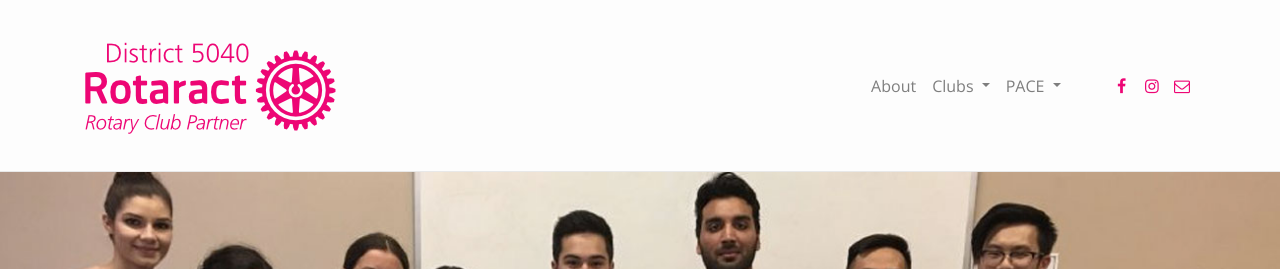
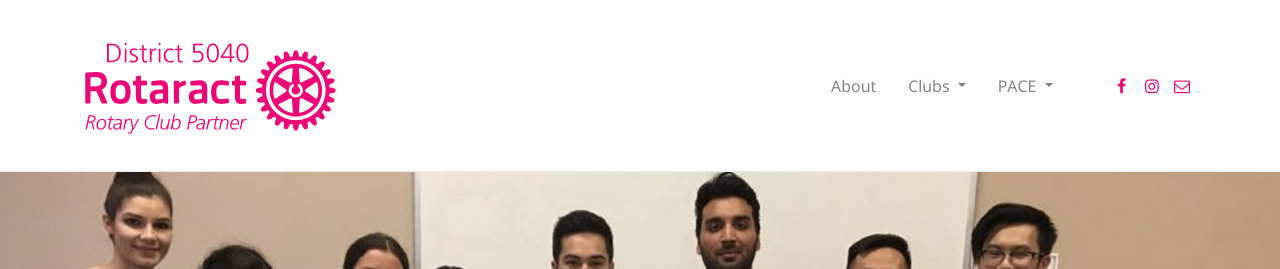
Before and after one commit to rotaract5040/rotaract5040.github.io, a Jekyll site: the page built from _clubs/new-westminster.md, in a window 1280 px wide. Shown: the top 269 px of the page. Built offline with Jekyll 4.4.1, drawn with Linux system fonts in a browser that asks for light colours; nearby versions of some CDN libraries.

Commit message:
Adds more spacing between nav links

```diff
--- a/_includes/header.html
+++ b/_includes/header.html
@@ -18,14 +18,14 @@
           {%- for path in page_paths -%}
             {%- assign my_page = site.pages | where: "path", path | first -%}
             {%- if my_page.title -%}
-            <li class="nav-item">
+            <li class="nav-item px-2">
               <a class="nav-link" href="{{ my_page.url | relative_url }}">{{ my_page.title | escape }}</a>
             </li>
             {%- endif -%}
           {%- endfor -%}
 
           {%- if club_paths -%}
-            <li class="nav-item dropdown">
+            <li class="nav-item dropdown px-2">
               <a class="nav-link dropdown-toggle" href="#" id="navbarDropdownMenuLink" data-toggle="dropdown" aria-haspopup="true" aria-expanded="false">
                 Clubs
               </a>
@@ -41,7 +41,7 @@
           {%- endif -%}
 
           {%- if pace_paths -%}
-            <li class="nav-item dropdown">
+            <li class="nav-item dropdown px-2">
               <a class="nav-link dropdown-toggle" href="#" id="navbarDropdownMenuLink" data-toggle="dropdown" aria-haspopup="true" aria-expanded="false">
                 PACE
               </a>
```
